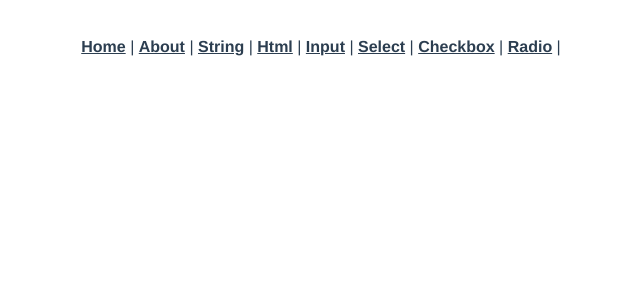
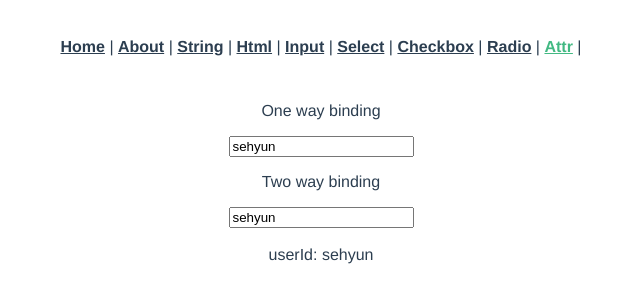
Before and after one commit to hellose/vue3-study, a Vue app: page /databinding/attr in a window 1280 px wide. Shown: the top 302 px of the page, without its empty margins (319-959 px from the left). Built offline with nearby package versions, Linux system fonts and the light colour scheme.

Commit message:
v-bind:attributeName

```diff
--- a/src/App.vue
+++ b/src/App.vue
@@ -8,6 +8,7 @@
     <router-link to="/databinding/select">Select</router-link> |
     <router-link to="/databinding/checkbox">Checkbox</router-link> |
     <router-link to="/databinding/radio">Radio</router-link> |
+    <router-link to="/databinding/attr">Attr</router-link> |
   </nav>
   <router-view />
 </template>
--- a/src/router/index.js
+++ b/src/router/index.js
@@ -63,6 +63,14 @@ const routes = [
       import(
         /* webpackChunkName: "databinding" */ '../views/1_databinding/DataBindingRadioView.vue'
       )
+  },
+  {
+    path: '/databinding/attr',
+    name: 'DataBindingAttributeView',
+    component: () =>
+      import(
+        /* webpackChunkName: "databinding" */ '../views/1_databinding/DataBindingAttributeView.vue'
+      )
   }
 ]
 
--- /dev/null
+++ b/src/views/1_databinding/DataBindingAttributeView.vue
@@ -0,0 +1,28 @@
+<template>
+  <div>
+    <p>One way binding</p>
+    <input type="text" v-bind:value="userId" />
+    <br />
+    <p>Two way binding</p>
+    <input type="text" v-model="userId" />
+    <br />
+    <br />
+    <span>userId: {{ userId }}</span>
+    <br />
+  </div>
+</template>
+<script>
+export default {
+  components: {},
+  data() {
+    return {
+      userId: 'sehyun'
+    }
+  },
+  setup() {},
+  created() {},
+  mounted() {},
+  unmounted() {},
+  methods: {}
+}
+</script>
```
